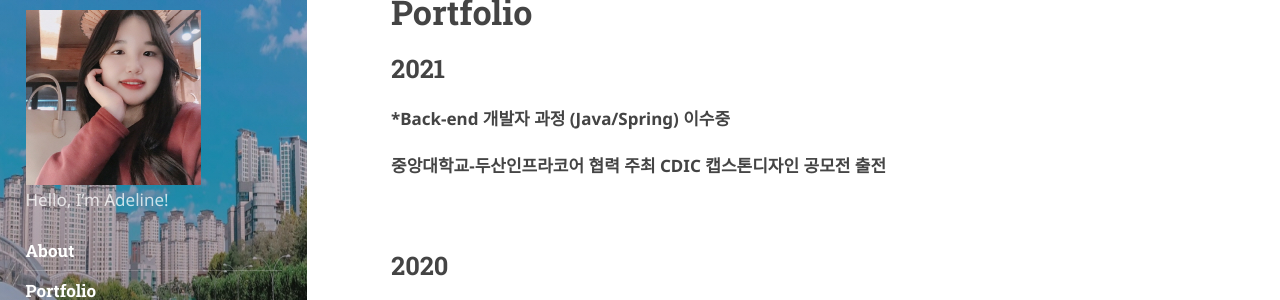
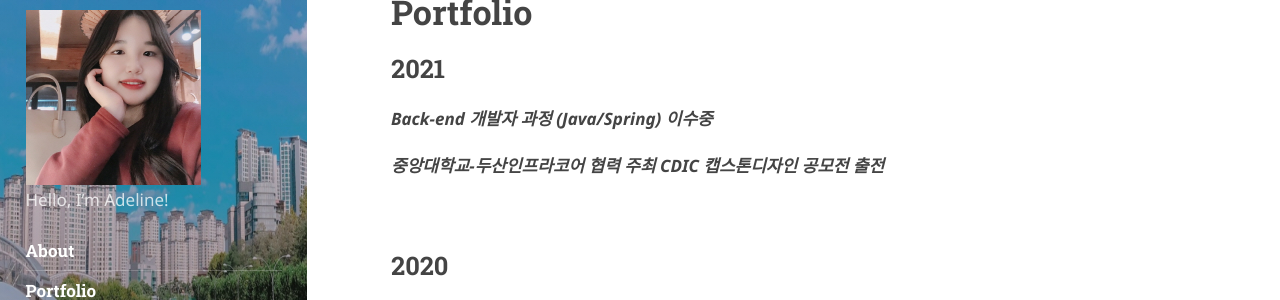
Before and after one commit to Wonji-Park/Classy, a Jekyll site: the page built from _featured_tags/Portfolio.md, in a window 1280 px wide. Shown: the part 288-588 px from the top of the page. Built offline with Jekyll 4.4.1, drawn with Linux system fonts in a browser that asks for light colours; nearby versions of some CDN libraries; some web fonts are replaced.

```diff
--- a/_featured_tags/Portfolio.md
+++ b/_featured_tags/Portfolio.md
@@ -12,8 +12,8 @@ published: true
 
 ## 2021
 
-***Back-end 개발자 과정 (Java/Spring) 이수중**
+***Back-end 개발자 과정 (Java/Spring) 이수중***
 
-**중앙대학교-두산인프라코어 협력 주최 CDIC 캡스톤디자인 공모전 출전**
+***중앙대학교-두산인프라코어 협력 주최 CDIC 캡스톤디자인 공모전 출전***
 
 ## 2020
```
